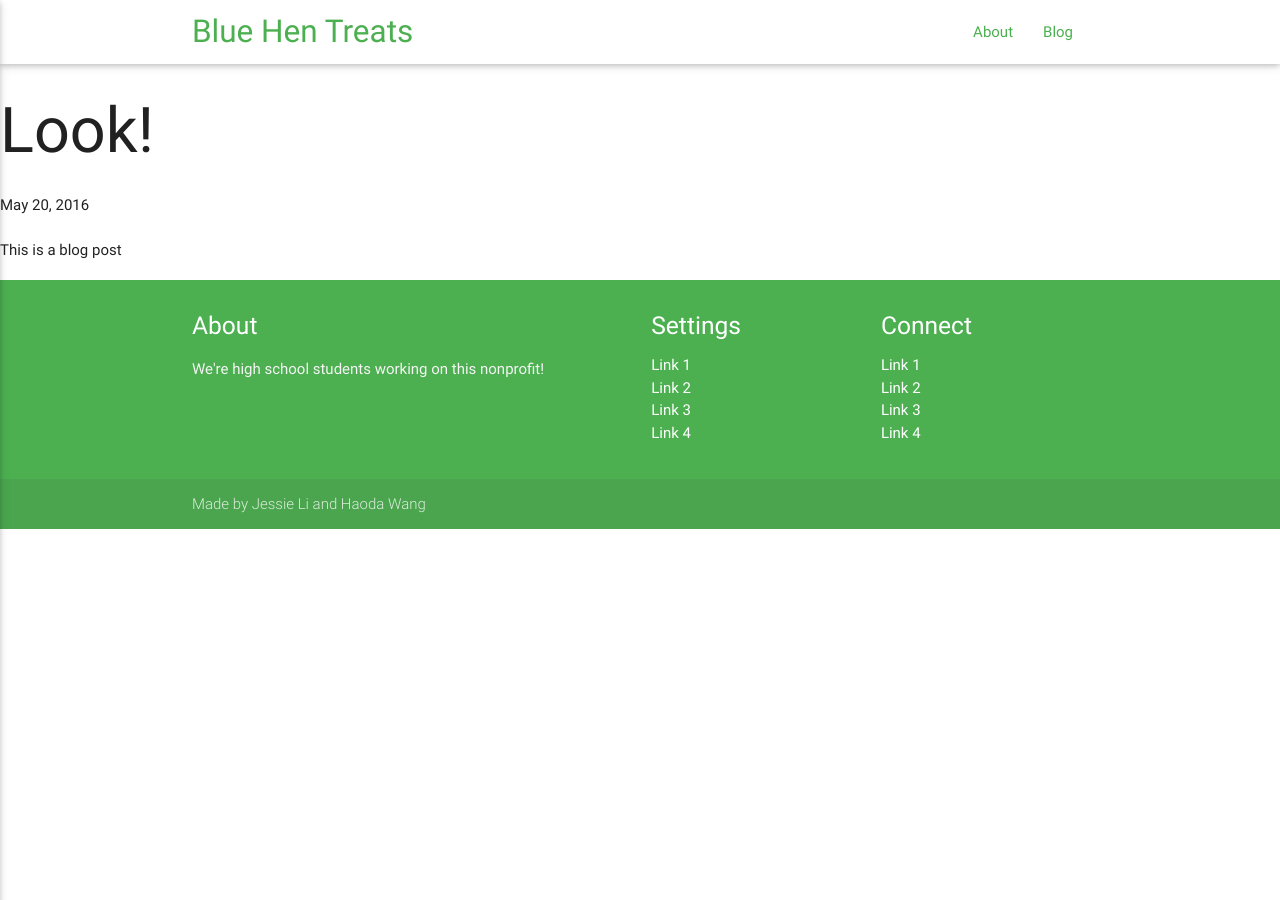
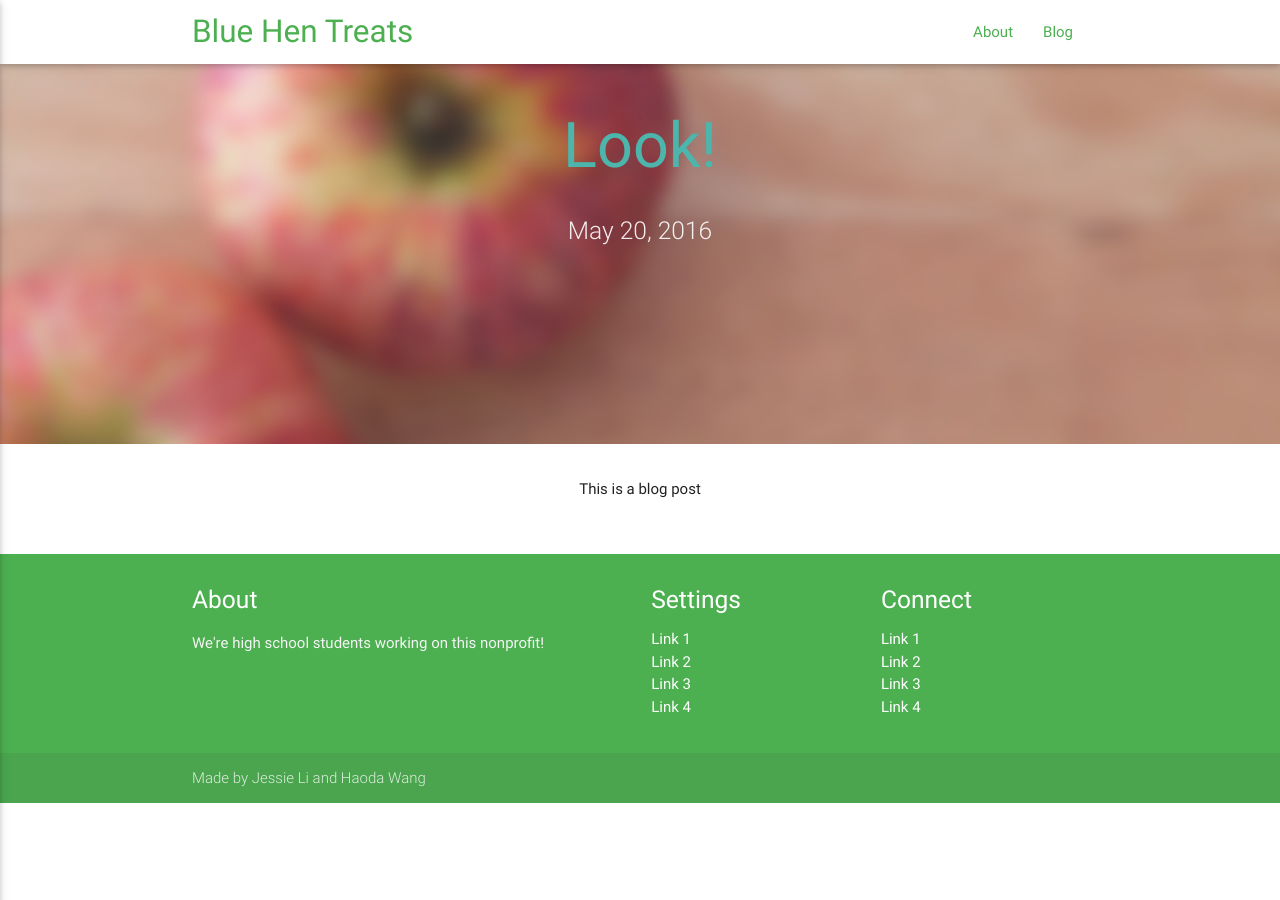
Before and after one commit to veggiedefender/bluehentreats, a Jekyll site: the page built from _posts/2016-05-20-look.markdown, in a window 1280 px wide. Built offline with Jekyll 4.4.1, drawn with Linux system fonts in a browser that asks for light colours; nearby versions of some CDN libraries.

Commit message:
tried to make posts look good

```diff
--- a/_layouts/post.html
+++ b/_layouts/post.html
@@ -3,13 +3,31 @@ layout: default
 ---
 <article class="post" itemscope itemtype="http://schema.org/BlogPosting">
 
-  <header class="post-header">
-    <h1 class="post-title" itemprop="name headline">{{ page.title }}</h1>
-    <p class="post-meta"><time datetime="{{ page.date | date_to_xmlschema }}" itemprop="datePublished">{{ page.date | date: "%b %-d, %Y" }}</time>{% if page.author %} • <span itemprop="author" itemscope itemtype="http://schema.org/Person"><span itemprop="name">{{ page.author }}</span></span>{% endif %}</p>
-  </header>
+  <div id="index-banner" class="parallax-container">
+    <div class="section no-pad-bot">
+      <div class="container">
+        <br><br>
+        <h1 class="header center teal-text text-lighten-2">{{ page.title }}</h1>
+        <div class="row center">
+          <h5 class="header col s12 light">{{ page.date | date: "%b %-d, %Y" }}</h5>
+        </div>
+        <br><br>
 
-  <div class="post-content" itemprop="articleBody">
-    {{ content }}
+      </div>
+    </div>
+    <div class="parallax"><img src="http://veggiedefender.github.io/bluehentreats/img/background1.jpg" alt="Unsplashed background img 1"></div>
+  </div>
+
+  <div class="container">
+    <div class="section">
+
+      <div class="row">
+        <div class="col s12 center">
+          <p>{{ content }}</p>
+        </div>
+      </div>
+
+    </div>
   </div>
 
 </article>
```
